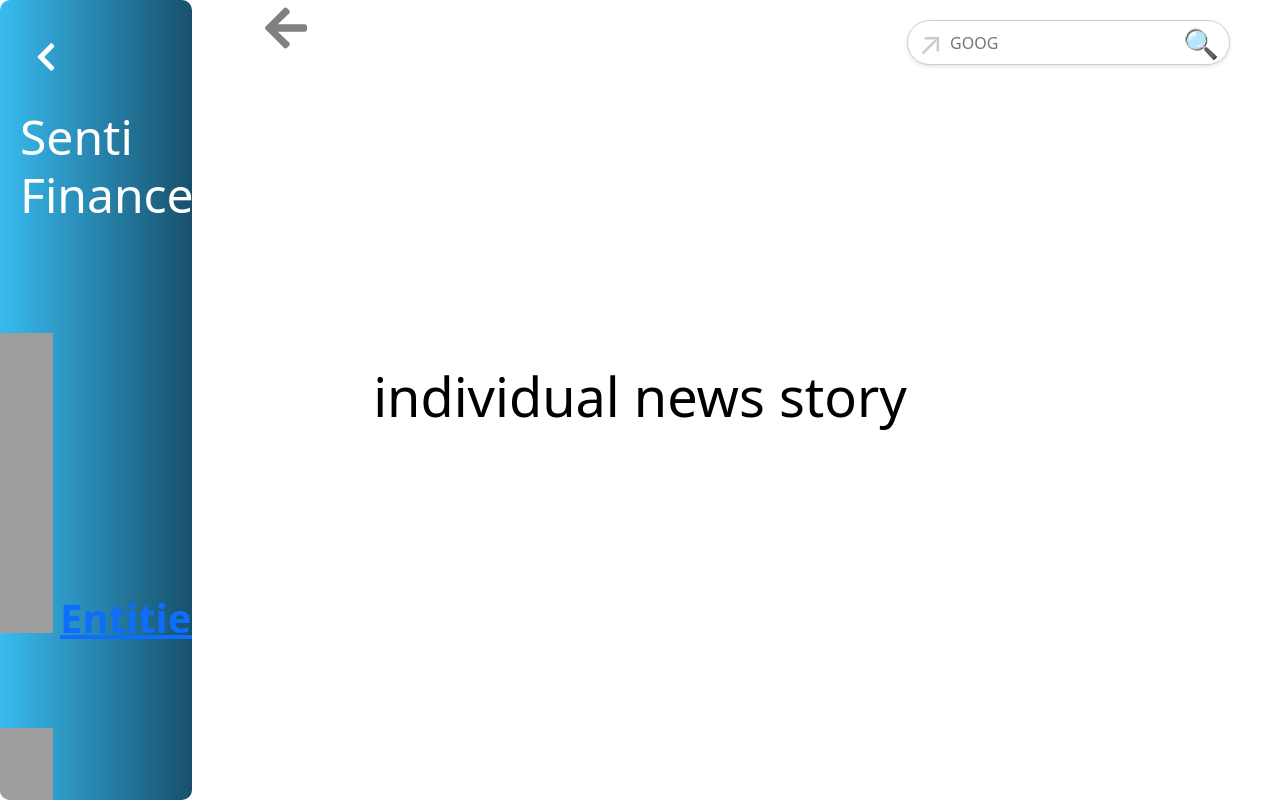
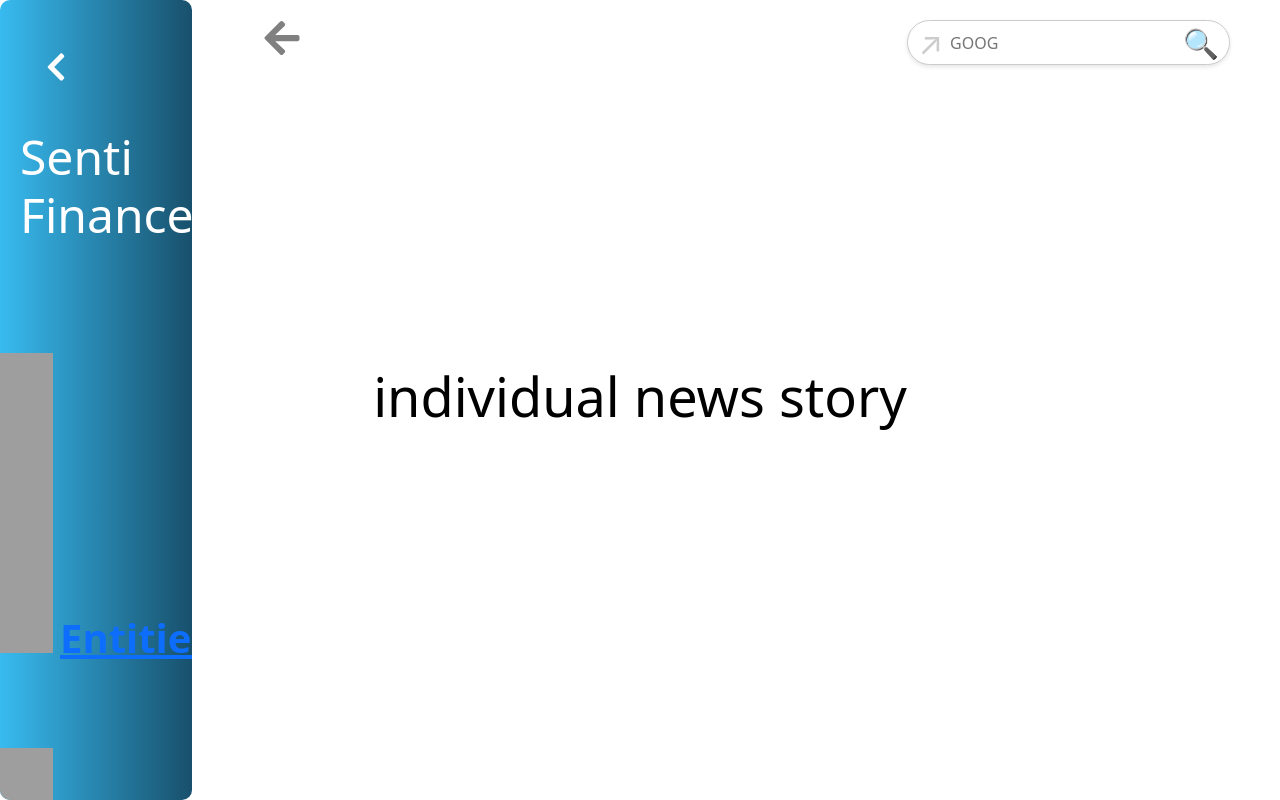
Before and after one commit to Shangwee/IS484-T2, a React (Create React App) app: page /Individualnewspage in a window 1280 px wide. Built offline with nearby package versions, Linux system fonts and the light colour scheme.

Commit message:
minor fix

```diff
--- a/src/App.css
+++ b/src/App.css
@@ -51,7 +51,7 @@
   color: white;
   background: none;
   border: none;
-  padding: 10px;
+  padding: 20px;
   cursor: pointer;
   margin-bottom: 20px;
 
--- a/src/components/Backbutton.jsx
+++ b/src/components/Backbutton.jsx
@@ -20,15 +20,14 @@
     button: {
         position:'fixed',
         left: '20vw',  // Positioning based on viewport width for responsiveness
-        top: '0px',  // Adjusted for spacing from top
-
+        top: '10px',  // Adjusted for spacing from top
         color: 'grey',
         cursor: 'pointer',
         border: 'none',
         background: 'none',
       },
       icon: {
-        fontSize: '3rem'
+        fontSize: '2.5rem'
       },
 };
 
```
